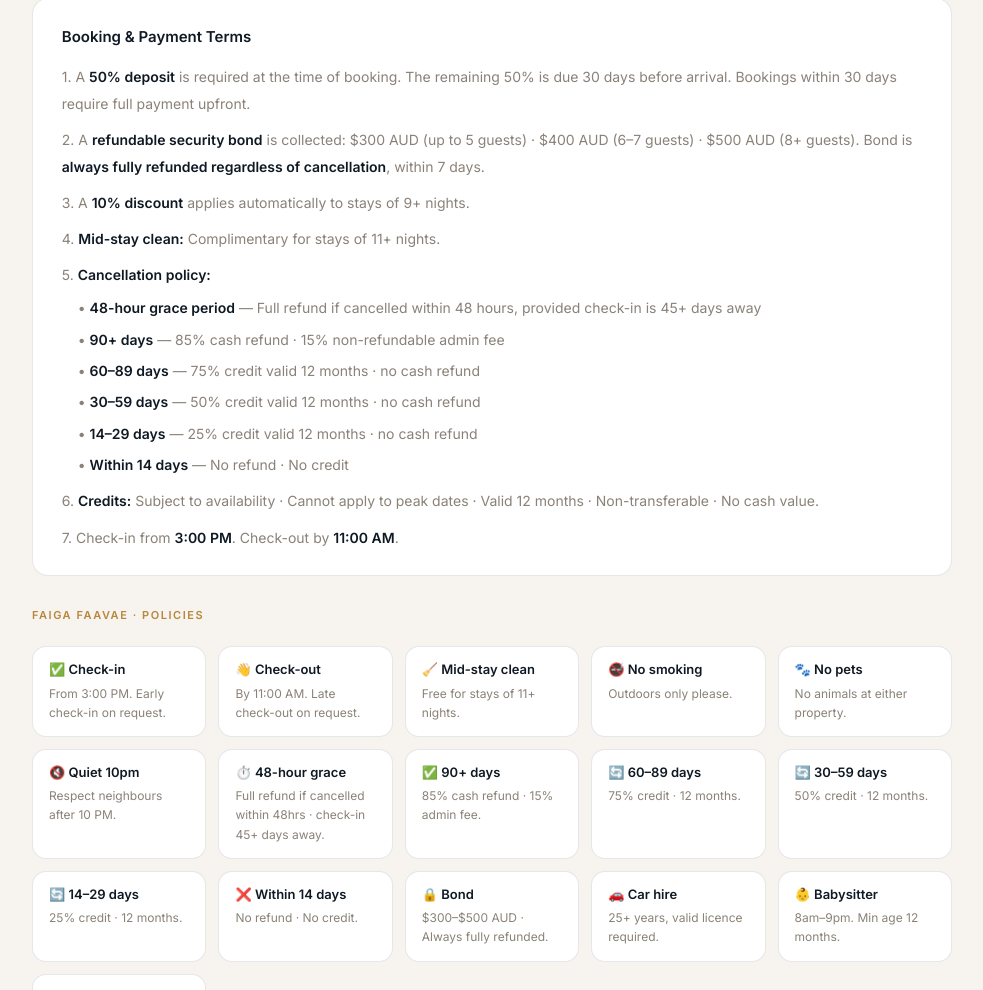
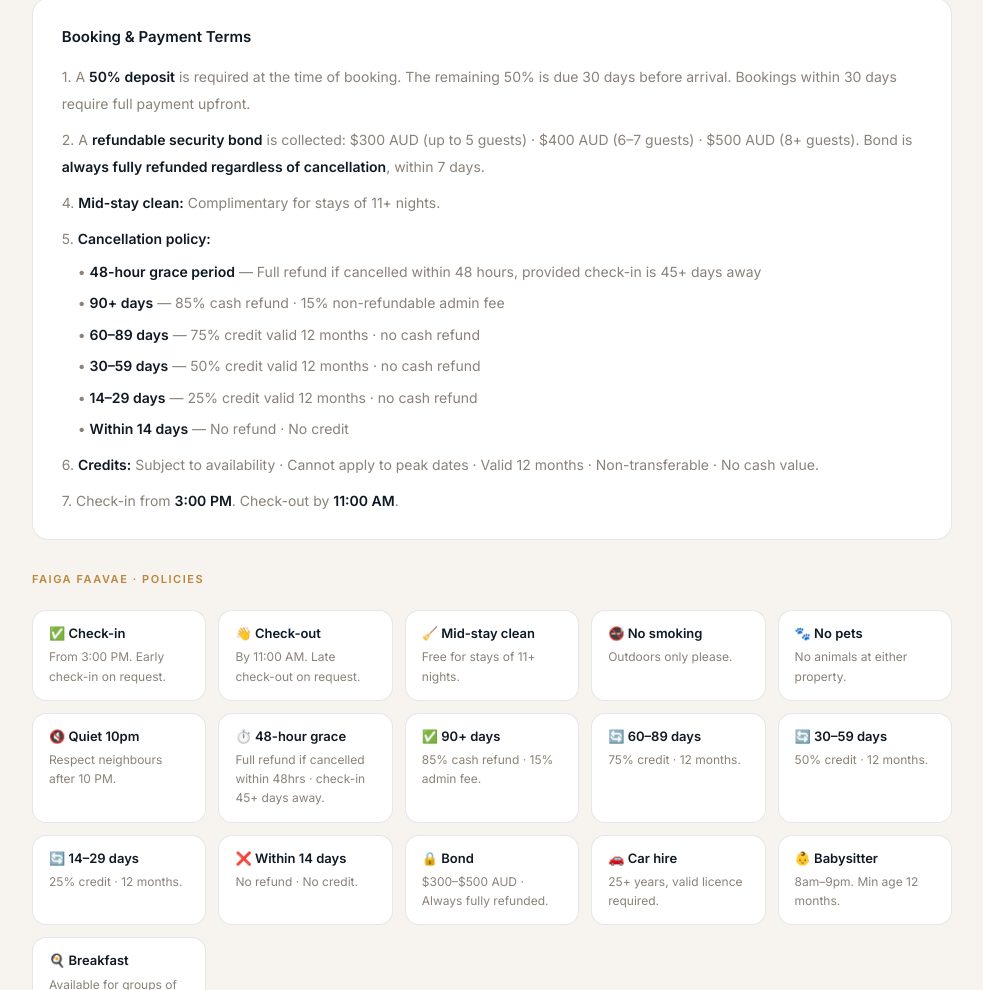
Before and after one commit to Lupe2920/lupe-server, a website: page public/index.html in a window 1280 px wide. Shown: the part 5256-6246 px from the top of the page, without its empty margins (148-1131 px from the left). Drawn offline with nearby package versions, Linux system fonts and the light colour scheme; no server answers.

Commit message:
Update index.html

```diff
--- a/public/index.html
+++ b/public/index.html
@@ -597,7 +597,6 @@ body{font-family:'Inter',sans-serif;background:var(--fog);color:var(--ink);overf
     <p style="font-weight:600;color:var(--ink);margin-bottom:.8rem;font-size:15px">Booking &amp; Payment Terms</p>
     <p>1. A <strong style="color:var(--ink)">50% deposit</strong> is required at the time of booking. The remaining 50% is due 30 days before arrival. Bookings within 30 days require full payment upfront.</p>
     <p style="margin-top:.6rem">2. A <strong style="color:var(--ink)">refundable security bond</strong> is collected: $300 AUD (up to 5 guests) · $400 AUD (6–7 guests) · $500 AUD (8+ guests). Bond is <strong style="color:var(--ink)">always fully refunded regardless of cancellation</strong>, within 7 days.</p>
-    <p style="margin-top:.6rem">3. A <strong style="color:var(--ink)">10% discount</strong> applies automatically to stays of 9+ nights.</p>
     <p style="margin-top:.6rem">4. <strong style="color:var(--ink)">Mid-stay clean:</strong> Complimentary for stays of 11+ nights.</p>
     <p style="margin-top:.6rem">5. <strong style="color:var(--ink)">Cancellation policy:</strong></p>
     <p style="margin-top:.4rem;padding-left:1rem">• <strong style="color:var(--ink)">48-hour grace period</strong> — Full refund if cancelled within 48 hours, provided check-in is 45+ days away</p>
```
